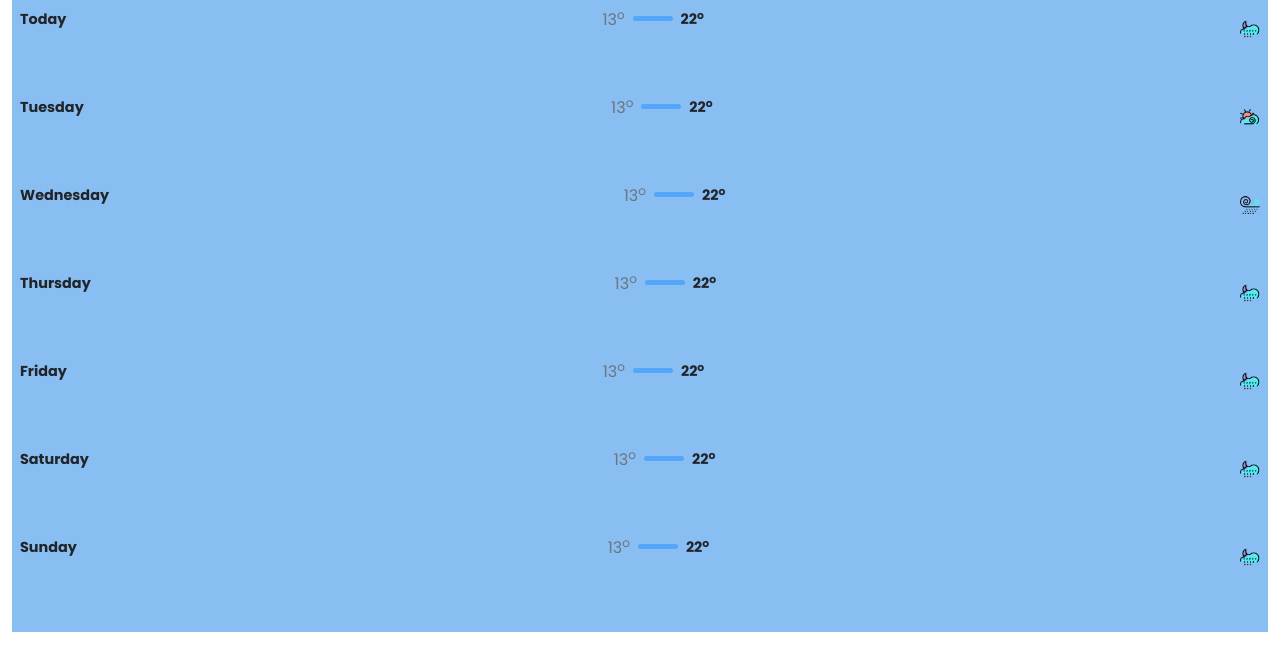
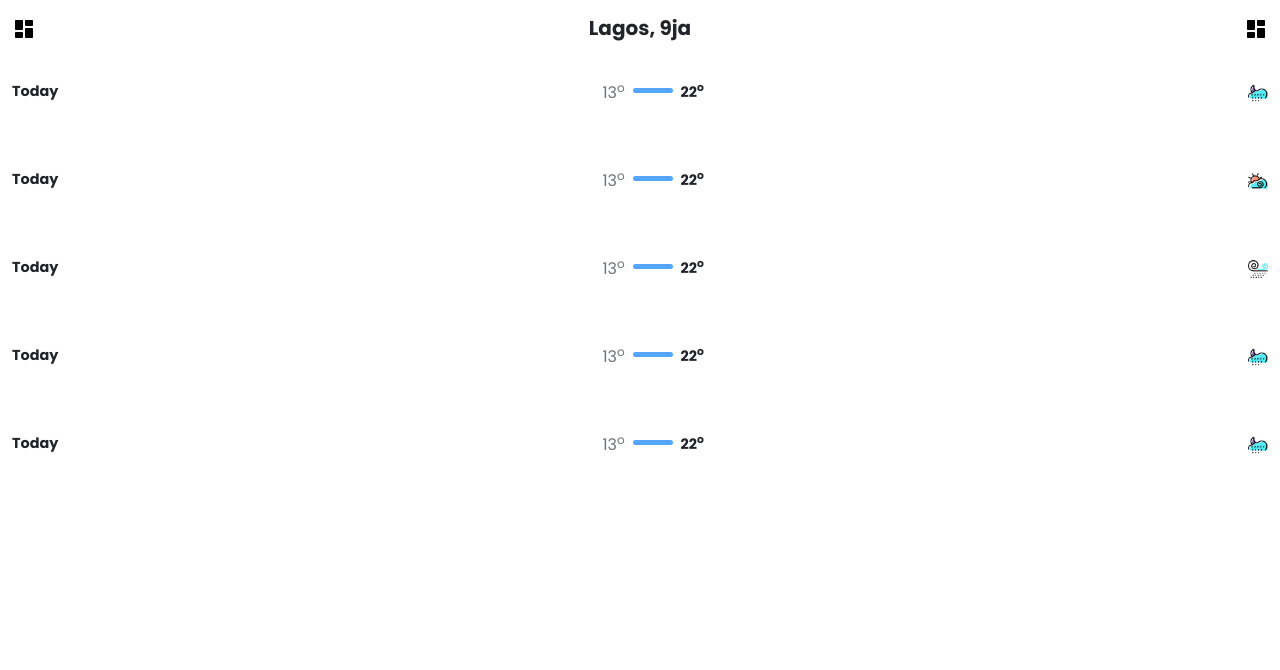
Before and after one commit to fatboy0112/react-weather-app, a React (Create React App) app: page /forecast in a window 1280 px wide. Shown: the top 670 px of the page. Built offline with nearby package versions, Linux system fonts and the light colour scheme; no server answers.

Commit message:
Added the prop add function to the utility component

```diff
--- a/src/components/footer.jsx
+++ b/src/components/footer.jsx
@@ -2,7 +2,7 @@ import React from "react";
 import FooterNav from "./footerNav";
 import UtilityComponent from "./utilityFooterComponet";
 
-const Footer = () => {
+const Footer = (props) => {
   const customFooterStyle = {
     zIndex: "10",
   };
@@ -11,7 +11,7 @@ const Footer = () => {
       className="m-auto d-flex align-items-center justify-content-center d-md-none"
       style={customFooterStyle}
     >
-      <UtilityComponent />
+      <UtilityComponent tags={props.utilityTags}/>
       <footer className="shadow-lg d-flex align-items-center justify-content-center footer-nav-container">
         <FooterNav />
       </footer>
--- a/src/components/nextWeekComponent.jsx
+++ b/src/components/nextWeekComponent.jsx
@@ -3,7 +3,7 @@ import React from "react";
 const NextWeekComponent = (props) => {
 	return (
 		<React.Fragment>
-			<section className="w-100 next-week-component d-flex align-items-center justify-content-between ">
+			<section className="w-100 next-week-component d-flex align-items-start justify-content-between ">
 				<section className="today-section d-flex align-items-start justify-content-start flex-row">
 					<p className="text-start fw-bold text-capitalize brand-small-text d-block">{props.day}</p>
 				</section>
--- a/src/components/utilityFooterComponet.jsx
+++ b/src/components/utilityFooterComponet.jsx
@@ -1,29 +1,13 @@
-import React from 'react';
-import jQuery from 'jquery';
+import React from "react";
 
-const UtilityComponent = () =>{
-    function closeUtilityComponent(){
-        jQuery(($)=>{
-            $.noConflict();
-
-            $(".utility-component").removeClass("add-utility-component-height");
-        })
-    }
-    return (
-        <React.Fragment>
-            <section className="utility-component align-items-center justify-content-around m-auto width-toggle-2">
-                    <div className="utility-notch" onClick={closeUtilityComponent}></div>
-                    <div className="d-flex align-items-center justify-content-center text-center">
-                        <p className=" m-auto text-center  text-capitalize ">search result not found!</p>
-
-                    </div>
-                    <section className="jumbotron">
-
-                    </section>
-
-            </section>
-        </React.Fragment>
-    )
-}
+const UtilityComponent = (props) => {
+  return (
+    <React.Fragment>
+      <section className="utility-component align-items-center justify-content-around m-auto width-toggle-2">
+        {props.tags}
+      </section>
+    </React.Fragment>
+  );
+};
 
 export default UtilityComponent;
--- a/src/inc/scripts/utilities.js
+++ b/src/inc/scripts/utilities.js
@@ -1,13 +1,15 @@
 import jQuery from "jquery";
 
-const navigate = page =>{
+export function navigate(page){
     window.location.href=`${page}`;
 }
 
-jQuery(($)=>{
-    $.noConflict();
+function closeUtilityComponent(){
+    jQuery(($)=>{
+        $.noConflict();
 
-
-});
+        $(".utility-component").removeClass("add-utility-component-height");
+    })
+}
 
 export default navigate;
--- a/src/pages/ForecastWeather.jsx
+++ b/src/pages/ForecastWeather.jsx
@@ -14,46 +14,32 @@ const ForecastWeather = () => {
     },
 
     {
-      day: ["tuesday"],
+      day: ["today"],
       firstUnit: 13,
       secondUnit: 22,
       icon: windIcon,
     },
 
     {
-      day: ["wednesday"],
+      day: ["today"],
       firstUnit: 13,
       secondUnit: 22,
       icon: humidity,
     },
 
     {
-      day: ["thursday"],
+      day: ["today"],
       firstUnit: 13,
       secondUnit: 22,
       icon: rainIcon,
     },
 
     {
-      day: ["friday"],
+      day: ["today"],
       firstUnit: 13,
       secondUnit: 22,
       icon: rainIcon,
-    },
-
-    {
-      day: ["saturday"],
-      firstUnit: 13,
-      secondUnit: 22,
-      icon: rainIcon,
-    },
-
-    {
-      day: ["sunday"],
-      firstUnit: 13,
-      secondUnit: 22,
-      icon: rainIcon,
-    },
+    }
   ];
 
   const uiData = weekData.map((data, index) => {
@@ -70,7 +56,32 @@ const ForecastWeather = () => {
   return (
     <React.Fragment>
       <section className="container-fluid">
-        <section className="brand-tertiary-color m-0 p-2 next-week-component-container d-flex align-items-center justify-content-center flex-column">
+      <section className="app-header d-flex justify-content-between">
+					<div className="toggle-btn my-3">
+						<svg
+							xmlns="http://www.w3.org/2000/svg"
+							width={"24px"}
+							height={"24px"}
+							viewBox="0 0 24 24">
+							<path fill="none" d="M0 0h24v24H0V0z" />
+							<path d="M4 13h6c.55 0 1-.45 1-1V4c0-.55-.45-1-1-1H4c-.55 0-1 .45-1 1v8c0 .55.45 1 1 1zm0 8h6c.55 0 1-.45 1-1v-4c0-.55-.45-1-1-1H4c-.55 0-1 .45-1 1v4c0 .55.45 1 1 1zm10 0h6c.55 0 1-.45 1-1v-8c0-.55-.45-1-1-1h-6c-.55 0-1 .45-1 1v8c0 .55.45 1 1 1zM13 4v4c0 .55.45 1 1 1h6c.55 0 1-.45 1-1V4c0-.55-.45-1-1-1h-6c-.55 0-1 .45-1 1z" />
+						</svg>
+					</div>
+					<section className="city-locaton">
+						<h5 className="fw-bold fs-5 my-3">Lagos, 9ja</h5>
+					</section>
+					<div className="toggle-btn my-3">
+						<svg
+							xmlns="http://www.w3.org/2000/svg"
+							width={"24px"}
+							height={"24px"}
+							viewBox="0 0 24 24">
+							<path fill="none" d="M0 0h24v24H0V0z" />
+							<path d="M4 13h6c.55 0 1-.45 1-1V4c0-.55-.45-1-1-1H4c-.55 0-1 .45-1 1v8c0 .55.45 1 1 1zm0 8h6c.55 0 1-.45 1-1v-4c0-.55-.45-1-1-1H4c-.55 0-1 .45-1 1v4c0 .55.45 1 1 1zm10 0h6c.55 0 1-.45 1-1v-8c0-.55-.45-1-1-1h-6c-.55 0-1 .45-1 1v8c0 .55.45 1 1 1zM13 4v4c0 .55.45 1 1 1h6c.55 0 1-.45 1-1V4c0-.55-.45-1-1-1h-6c-.55 0-1 .45-1 1z" />
+						</svg>
+					</div>
+				</section>
+        <section className="my-4 next-week-component-container d-flex align-items-center justify-content-start flex-column">
           {uiData}
         </section>
         <Footer/>
--- a/src/pages/Weather.jsx
+++ b/src/pages/Weather.jsx
@@ -9,6 +9,13 @@ import FutureWeatherComponent from "../components/futureWeatherComponent";
 import navigate from "../inc/scripts/utilities";
 
 const WeatherApp = () => {
+  function closeUtilityComponent() {
+    jQuery(($) => {
+      $.noConflict();
+
+      $(".utility-component").removeClass("add-utility-component-height");
+    });
+  }
   let weatherData = [
     {
       time: ["10am"],
@@ -41,6 +48,20 @@ const WeatherApp = () => {
     },
   ];
 
+  const UtilityTag = () => {
+    return (
+      <React.Fragment>
+        <div className="utility-notch" onClick={closeUtilityComponent}></div>
+        <div className="d-flex align-items-center justify-content-center text-center">
+          <p className=" m-auto text-center  text-capitalize ">
+            search result not found!
+          </p>
+        </div>
+        <section className="jumbotron"></section>
+      </React.Fragment>
+    );
+  };
+
   const uiData = weatherData.map((data, index) => {
     return (
       <FutureWeatherComponent
@@ -56,13 +77,30 @@ const WeatherApp = () => {
     navigate("weathermain");
   };
 
-  function show() {
+  const show = () => {
     jQuery(($) => {
       $.noConflict();
 
       $(".utility-component").toggleClass("add-utility-component-height");
     });
+  };
+
+  //create the weather forecast component
+
+  const UtilityForecastTags = ()=>{
+    return (
+        <React.Fragment>
+
+        </React.Fragment>
+    )
   }
+
+  const beginWeatherForecast = () => {
+    jQuery(($) => {
+      $.noConflict();
+    });
+  };
+
   return (
     <React.Fragment>
       <div
@@ -76,7 +114,10 @@ const WeatherApp = () => {
               10 january tuesday
             </p>
           </section>
-          <div className="toggle-btn ">
+          <div
+            className="toggle-btn dashboard-icon"
+            onClick={beginWeatherForecast}
+          >
             <svg
               xmlns="http://www.w3.org/2000/svg"
               width={"24px"}
@@ -232,7 +273,7 @@ const WeatherApp = () => {
         <br />
         <br />
 
-        <Footer />
+        <Footer utilityTags={<UtilityTag />} />
       </div>
     </React.Fragment>
   );
```
